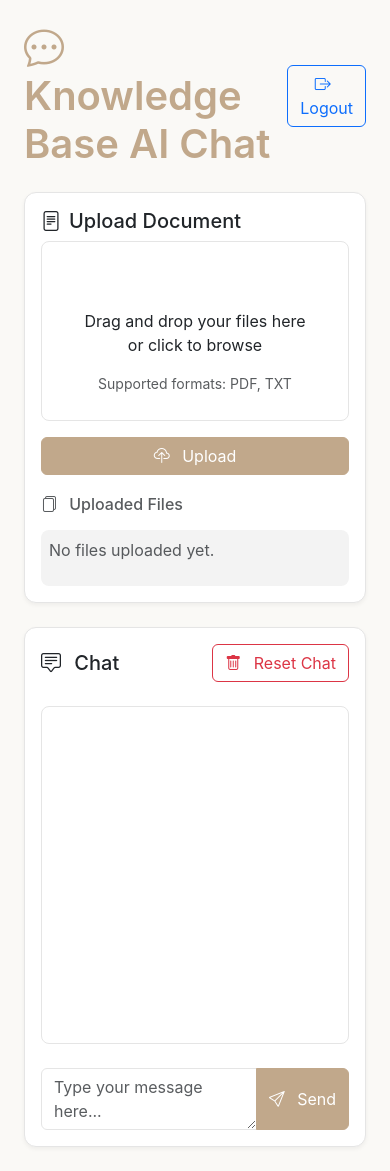
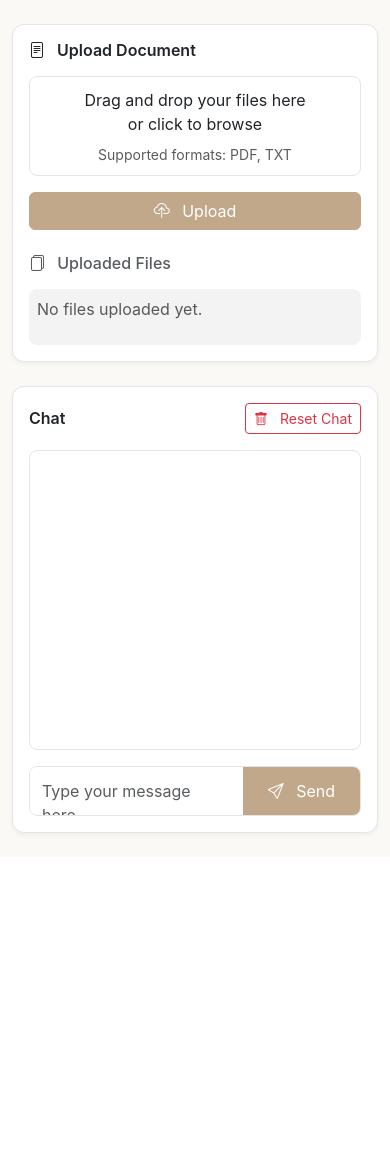
Before and after one commit to dharmautomo/Knowledge-Base-AI-Chat, a Flask app: page / in a window 390 px wide. After the commit the page ends 836 px from the top, so only its background shows below. Run offline with Flask 3, Linux system fonts and the light colour scheme; the visitor is signed in with stand-in values (Sample User, id 1); data that the repository does not hold is empty; some libraries are stand-ins or nearby versions.

Commit message:
Agent query: I've realigned all components with proper spacing and updated the layout. Could you check if it matches the screenshot and if all elements are properly aligned now?
Improve UI/UX by styling various components: upload zone, file list, chat section, and input group.  Added responsive design elements and improved overall visual consistency.

Screenshot: https://storage.googleapis.com/screenshot-production-us-central1/b867650d-5460-44fc-a837-1c82e49166ca/70fce59f-d42d-4ca8-a9d9-71ce25416489.jpg

```diff
--- a/static/css/custom.css
+++ b/static/css/custom.css
@@ -13,6 +13,69 @@ body {
     font-family: -apple-system, BlinkMacSystemFont, "Segoe UI", Roboto, Helvetica, Arial, sans-serif;
 }
 
+.container-fluid {
+    max-width: 1400px;
+    margin: 0 auto;
+}
+
+/* Card styles */
+.card {
+    background: white;
+    border: 1px solid var(--border-color);
+    border-radius: 12px;
+    box-shadow: 0 2px 4px rgba(0, 0, 0, 0.05);
+    height: 100%;
+}
+
+.card-header {
+    padding-bottom: 0;
+}
+
+.card-header h5 {
+    font-size: 1rem;
+    font-weight: 600;
+}
+
+/* Upload zone styles */
+.upload-zone {
+    position: relative;
+    border: 1px solid var(--border-color);
+    border-radius: 0.5rem;
+    padding: 1.25rem;
+    text-align: center;
+    transition: all 0.3s ease;
+    background: white;
+    cursor: pointer;
+    height: 120px;
+    display: flex;
+    align-items: center;
+    justify-content: center;
+}
+
+.upload-zone:hover {
+    border-color: var(--primary-color);
+}
+
+.upload-zone.dragover {
+    border-color: var(--primary-color);
+    background: rgba(193, 168, 139, 0.1);
+}
+
+.upload-zone input[type="file"] {
+    position: absolute;
+    width: 100%;
+    height: 100%;
+    top: 0;
+    left: 0;
+    opacity: 0;
+    cursor: pointer;
+}
+
+.upload-zone-content {
+    pointer-events: none;
+}
+
+/* Button styles */
 .btn-primary {
     background-color: var(--primary-color);
     border-color: var(--primary-color);
@@ -24,11 +87,175 @@ body {
     border-color: var(--secondary-color);
 }
 
-.card {
+/* Files list styles */
+.files-list {
+    max-height: 200px;
+    overflow-y: auto;
+    background: rgb(243, 243, 243);
+    border-radius: 0.5rem;
+    padding: 0.5rem;
+}
+
+.file-item {
+    background: white;
+    border-radius: 0.5rem;
+    padding: 0.75rem;
+    margin-bottom: 0.5rem;
+    display: flex;
+    justify-content: space-between;
+    align-items: center;
+    border: 1px solid var(--border-color);
+}
+
+.file-item:last-child {
+    margin-bottom: 0;
+}
+
+.file-item .file-info {
+    display: flex;
+    align-items: center;
+    gap: 0.75rem;
+}
+
+.file-item .file-icon {
+    color: var(--text-color);
+    font-size: 1.25rem;
+}
+
+.file-item .file-details {
+    display: flex;
+    flex-direction: column;
+    gap: 0.25rem;
+}
+
+.file-item .file-name {
+    font-weight: 500;
+    margin: 0;
+    font-size: 0.9rem;
+}
+
+.file-item .file-time {
+    font-size: 0.75rem;
+    color: #666;
+    margin: 0;
+}
+
+.file-item .delete-btn {
+    color: #dc3545;
+    background: none;
+    border: none;
+    padding: 0.5rem;
+    cursor: pointer;
+    transition: color 0.2s ease;
+    display: flex;
+    align-items: center;
+    justify-content: center;
+    width: 2rem;
+    height: 2rem;
+    border-radius: 0.375rem;
+}
+
+.file-item .delete-btn:hover {
+    color: #bd2130;
+    background-color: rgba(220, 53, 69, 0.1);
+}
+
+/* Chat section styles */
+.chat-container {
     background: white;
     border: 1px solid var(--border-color);
-    border-radius: 12px;
-    box-shadow: 0 2px 4px rgba(0, 0, 0, 0.05);
+    height: 400px;
+    overflow-y: auto;
+    border-radius: 0.5rem;
+    padding: 1rem;
+    margin-bottom: 1rem;
+}
+
+.message {
+    margin-bottom: 1rem;
+    padding: 1rem;
+    border-radius: 0.5rem;
+    max-width: 85%;
+    transition: transform 0.2s ease;
+    animation: messageAppear 0.3s ease-out;
+}
+
+.user-message {
+    background-color: var(--primary-color);
+    color: white;
+    margin-left: auto;
+    border-bottom-right-radius: 0.25rem;
+}
+
+.ai-message {
+    background-color: rgb(243, 243, 243);
+    margin-right: auto;
+    border-bottom-left-radius: 0.25rem;
+}
+
+/* Input group styles */
+.input-group {
+    border: 1px solid var(--border-color);
+    border-radius: 0.5rem;
+    overflow: hidden;
+}
+
+.input-group .form-control {
+    border: none;
+    padding: 0.75rem;
+    resize: none;
+}
+
+.input-group .form-control:focus {
+    box-shadow: none;
+}
+
+.input-group .btn {
+    border-radius: 0;
+    padding-left: 1.5rem;
+    padding-right: 1.5rem;
+}
+
+/* Loading overlay */
+.loading-overlay {
+    position: fixed;
+    top: 0;
+    left: 0;
+    width: 100%;
+    height: 100%;
+    background: rgba(0, 0, 0, 0.7);
+    z-index: 9999;
+    display: none;
+    justify-content: center;
+    align-items: center;
+    flex-direction: column;
+    backdrop-filter: blur(5px);
+}
+
+.loading-overlay.active {
+    display: flex;
+}
+
+/* Responsive adjustments */
+@media (max-width: 991.98px) {
+    .chat-container {
+        height: 300px;
+    }
+
+    .upload-zone {
+        height: 100px;
+    }
+}
+
+@keyframes messageAppear {
+    from {
+        opacity: 0;
+        transform: translateY(10px);
+    }
+    to {
+        opacity: 1;
+        transform: translateY(0);
+    }
 }
 
 /* Timer specific styles */
@@ -98,18 +325,6 @@ body {
     background-color: var(--secondary-color);
 }
 
-/* Chat container styles (keeping some existing styles but updating colors) */
-.chat-container {
-    background: white;
-    border: 1px solid var(--border-color);
-    height: 50vh;
-    overflow-y: auto;
-    border-radius: 0.5rem;
-    padding: 1.5rem;
-    margin-bottom: 1.5rem;
-    scrollbar-width: thin;
-    scrollbar-color: var(--bs-secondary) transparent;
-}
 
 /* Scrollbar styling */
 .chat-container::-webkit-scrollbar {
@@ -263,33 +432,6 @@ body {
 .form-control:focus {
     border-color: var(--primary-color);
     box-shadow: 0 0 0 0.2rem rgba(193, 168, 139, 0.25);
-}
-
-.loading-overlay {
-    position: fixed;
-    top: 0;
-    left: 0;
-    width: 100%;
-    height: 100%;
-    background: rgba(0, 0, 0, 0.7);
-    z-index: 9999;
-    display: none;
-    justify-content: center;
-    align-items: center;
-    flex-direction: column;
-    backdrop-filter: blur(5px);
-    transition: opacity 0.3s ease;
-}
-
-.loading-overlay.active {
-    display: flex;
-    opacity: 1;
-}
-
-.container-fluid {
-    max-width: 1400px;
-    margin: 0 auto;
-    padding: 0 1.5rem;
 }
 
 h1 {
@@ -329,78 +471,14 @@ h1 {
     30% { transform: translateY(-4px); }
 }
 
-/* Update upload zone height */
-.upload-zone {
-    position: relative;
-    border: 1px solid var(--border-color);
-    border-radius: 0.5rem;
-    padding: 1.25rem;
-    text-align: center;
-    transition: all 0.3s ease;
-    background: white;
-    cursor: pointer;
-    height: 200px;
-    display: flex;
-    align-items: center;
-    justify-content: center;
-}
-
-.upload-zone:hover {
-    border-color: var(--primary-color);
-}
-
-.upload-zone.dragover {
-    border-color: var(--primary-color);
-    background: rgba(13, 110, 253, 0.1);
-    transform: scale(1.02);
-}
-
-.upload-zone input[type="file"] {
-    position: absolute;
-    width: 100%;
-    height: 100%;
-    top: 0;
-    left: 0;
-    opacity: 0;
-    cursor: pointer;
-}
-
-.upload-zone-content {
-    pointer-events: none;
-}
-
-.upload-zone-content i {
-    color: rgba(255, 255, 255, 0.5);
-    transition: color 0.3s ease;
-}
-
-.upload-zone:hover .upload-zone-content i,
-.upload-zone.dragover .upload-zone-content i {
-    color: var(--primary-color);
-}
-
-.selected-file {
-    margin-top: 1rem;
-    padding: 0.5rem 1rem;
-    background: rgba(255, 255, 255, 0.1);
-    border-radius: 0.25rem;
-    display: inline-flex;
-    align-items: center;
-    gap: 0.5rem;
-}
-
-.selected-file i {
-    color: var(--primary-color);
-}
-
 /* Update responsive breakpoint */
 @media (max-width: 991.98px) {
     .chat-container {
-        height: 40vh;
+        height: 300px;
     }
 
     .upload-zone {
-        height: 180px;
+        height: 100px;
     }
 }
 
--- a/templates/index.html
+++ b/templates/index.html
@@ -10,62 +10,39 @@
 </head>
 <body>
     <div class="container-fluid py-4">
-        <div class="d-flex justify-content-between align-items-center mb-4">
-            <h1 class="mb-0">
-                <i class="bi bi-chat-dots me-2"></i>
-                Knowledge Base AI Chat
-            </h1>
-            <a href="{{ url_for('google_auth.logout') }}" class="btn btn-outline-primary">
-                <i class="bi bi-box-arrow-right me-2"></i>
-                Logout
-            </a>
-        </div>
-
-        <div class="row">
+        <div class="row g-4">
             <!-- File Upload Section -->
-            <div class="col-lg-4 mb-4 mb-lg-0">
-                <div class="card h-100">
-                    <div class="card-body">
-                        <h5 class="card-title d-flex align-items-center">
+            <div class="col-lg-4">
+                <div class="card upload-card">
+                    <div class="card-header border-0 bg-transparent pt-3 px-3">
+                        <h5 class="mb-0">
                             <i class="bi bi-file-text me-2"></i>
                             Upload Document
                         </h5>
+                    </div>
+                    <div class="card-body px-3">
                         <div class="upload-zone mb-3" id="dropZone">
                             <input type="file" class="form-control" id="fileInput" accept=".txt,.pdf">
-                            <div class="upload-zone-content">
-                                <i class="bi bi-cloud-upload display-4"></i>
-                                <p class="mt-3">Drag and drop your files here<br>or click to browse</p>
-                                <p class="text-muted small">Supported formats: PDF, TXT</p>
-                                <div id="selectedFile" class="selected-file mt-2" style="display: none;">
-                                    <i class="bi bi-file-earmark-text me-2"></i>
-                                    <span></span>
-                                </div>
+                            <div class="upload-zone-content text-center">
+                                <p class="mb-2">Drag and drop your files here<br>or click to browse</p>
+                                <p class="text-muted small mb-0">Supported formats: PDF, TXT</p>
                             </div>
                         </div>
+
                         <div class="d-grid">
                             <button class="btn btn-primary" id="uploadBtn">
                                 <i class="bi bi-cloud-upload me-2"></i>
                                 Upload
                             </button>
                         </div>
-                        <div class="mt-4">
-                            <h6 class="card-subtitle mb-3 text-muted">
+
+                        <div class="files-section mt-4">
+                            <h6 class="text-muted mb-3">
                                 <i class="bi bi-files me-2"></i>
                                 Uploaded Files
                             </h6>
                             <div id="filesList" class="files-list">
-                                <div class="file-item">
-                                    <div class="file-info">
-                                        <i class="bi bi-file-text file-icon"></i>
-                                        <div class="file-details">
-                                            <p class="file-name">DeepSeek_R1_copy.pdf</p>
-                                            <p class="file-time">2/13/2025, 6:25:22 AM</p>
-                                        </div>
-                                    </div>
-                                    <button class="delete-btn" title="Delete file">
-                                        <i class="bi bi-trash"></i>
-                                    </button>
-                                </div>
+                                <!-- Files will be dynamically added here -->
                             </div>
                         </div>
                     </div>
@@ -74,19 +51,16 @@
 
             <!-- Chat Section -->
             <div class="col-lg-8">
-                <div class="card h-100">
-                    <div class="card-body d-flex flex-column">
-                        <div class="d-flex justify-content-between align-items-center mb-4">
-                            <h5 class="card-title mb-0">
-                                <i class="bi bi-chat-square-text me-2"></i>
-                                Chat
-                            </h5>
-                            <button class="btn btn-outline-danger" id="resetBtn">
-                                <i class="bi bi-trash me-2"></i>
-                                Reset Chat
-                            </button>
-                        </div>
-                        <div class="chat-container flex-grow-1 mb-4" id="chatContainer">
+                <div class="card chat-card">
+                    <div class="card-header d-flex justify-content-between align-items-center border-0 bg-transparent pt-3 px-3">
+                        <h5 class="mb-0">Chat</h5>
+                        <button class="btn btn-outline-danger btn-sm" id="resetBtn">
+                            <i class="bi bi-trash me-2"></i>
+                            Reset Chat
+                        </button>
+                    </div>
+                    <div class="card-body px-3">
+                        <div class="chat-container mb-3" id="chatContainer">
                             <div class="message-list">
                                 <!-- Messages will be dynamically added here -->
                             </div>
@@ -98,7 +72,7 @@
                         </div>
 
                         <div class="input-group">
-                            <textarea class="form-control" id="messageInput" rows="2"
+                            <textarea class="form-control" id="messageInput" rows="1"
                                 placeholder="Type your message here..."
                                 aria-label="Message input"></textarea>
                             <button class="btn btn-primary" type="button" id="sendBtn">
```
Also changed, not shown: other parts of static/css/custom.css (+0 -46 lines), attached_assets/image_1739455295819.png (added).
